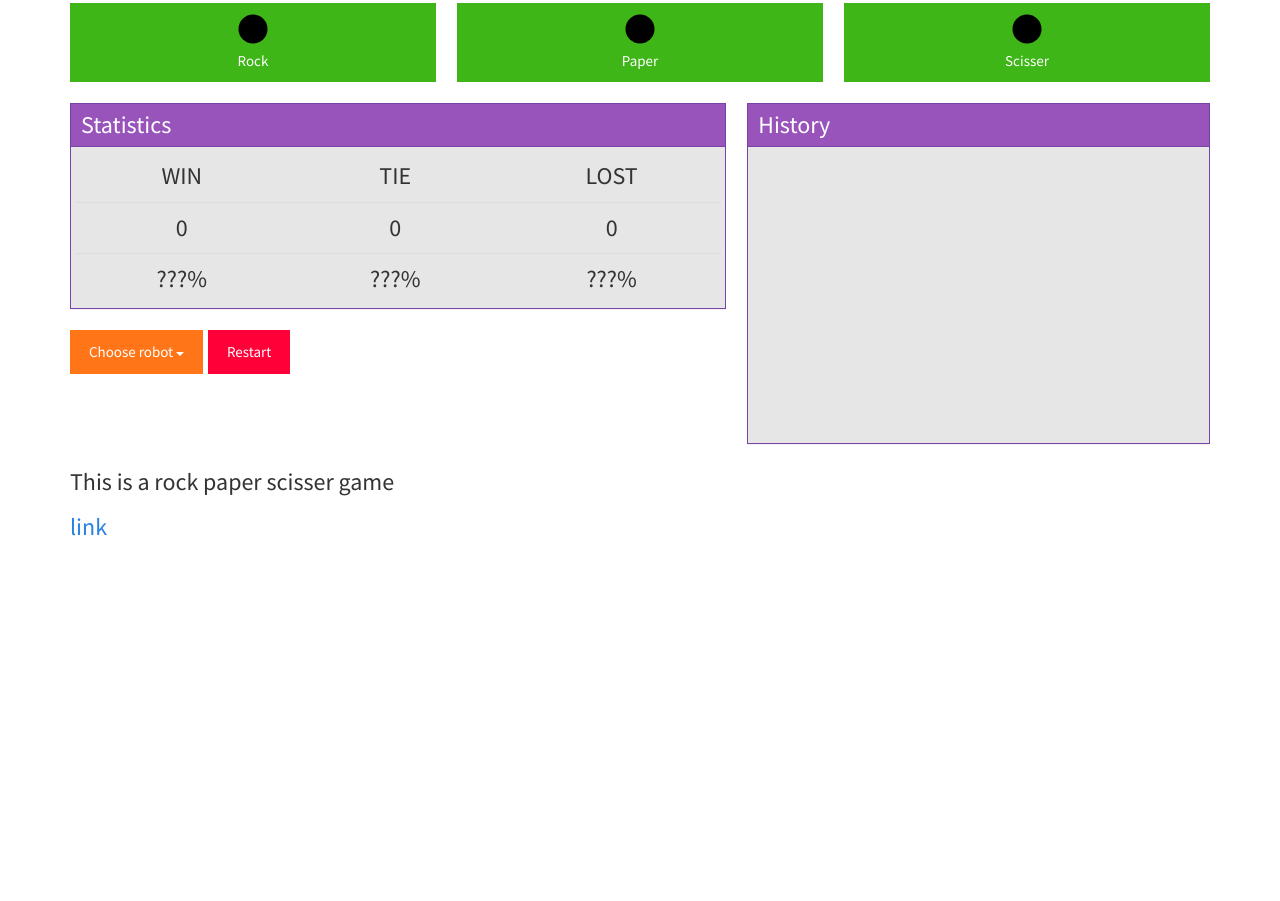
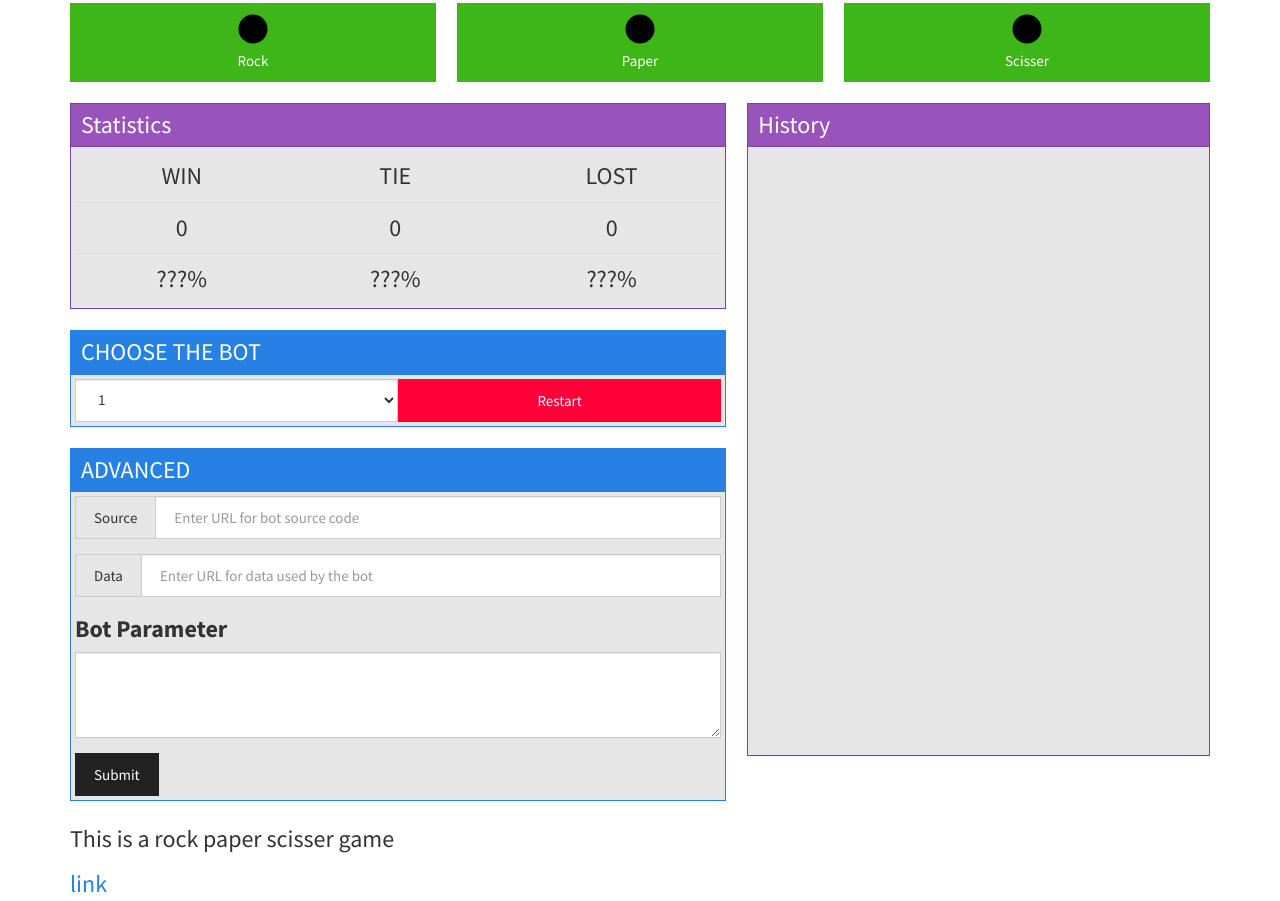
Before and after one commit to lijiaqigreat/rps_ai, a website with bundled scripts: page index.html in a window 1280 px wide. Shown: the part 337-1238 px from the top of the page. Before the commit the page ends 882 px from the top, so only its background shows below. Built offline with nearby package versions, Linux system fonts and the light colour scheme.

Commit message:
update GUI

```diff
--- a/gulpfile.js
+++ b/gulpfile.js
@@ -17,7 +17,6 @@ gulp.task('karma', function (done) {
 
 gulp.task('clean', function(cb)
 {
-  cached.caches={};
 });
 
 gulp.task('less', function () {
@@ -41,7 +40,7 @@ gulp.task('doc',function()
   .pipe(gulp.dest('doc'));
 });
 
-gulp.task('build',['doc'],function(){
+gulp.task('build',['doc','less'],function(){
 });
 //TODO
 /*
@@ -62,6 +61,7 @@ gulp.task('serve', ['build'], function () {
       baseDir: ['./']
     }
   });
+  gulp.watch(['less'],['less',reload]);
   gulp.watch(['index.html','js','css','bots','asset','vendor'], [reload]);
   gulp.watch(['doc/*.md'],['doc',reload]);
 });
--- a/index.html
+++ b/index.html
@@ -121,20 +121,55 @@
                 </table>
               </div>
             </div>
-            <div>
-              <div class="btn-group">
-                <button type="button" class="btn btn-warning dropdown-toggle" data-toggle="dropdown">
-                  Choose robot <span class="caret"></span>
-                </button>
-                <ul class="dropdown-menu" role="menu">
-                  <li><a href="#">Action</a></li>
-                  <li><a href="#">Another action</a></li>
-                  <li><a href="#">Something else here</a></li>
-                  <li class="divider"></li>
-                  <li><a href="#">Separated link</a></li>
-                </ul>
+            <div class="panel panel-primary">
+              <div class="panel-heading">
+                CHOOSE THE BOT
               </div>
-              <a type="button" class="btn btn-danger" href="#">Restart</a>
+              <div class="panel-body">
+
+                <div class="btn-group btn-group-justified" role="group" aria-label="...">
+                  <div class="btn-group" role="group">
+                <select class="form-control">
+                  <option value="">1</option>
+                  <option>2</option>
+                  <option>3</option>
+                  <option>4</option>
+                  <option>5</option>
+                </select>
+                  </div>
+                  <div class="btn-group" role="group">
+                    <button type="button" class="btn btn-danger btn-block" >Restart</button>
+                  </div>
+                </div>
+              </div>
+            </div>
+            <div class="panel panel-primary">
+              <div class="panel-heading">
+                ADVANCED
+              </div>
+              <div class="panel-body">
+                <form role="form">
+
+                  <div class="form-group">
+                    <div class="input-group">
+                      <span class="input-group-addon">Source</span>
+                      <input type="text" class="form-control" placeholder="Enter URL for bot source code"></input>
+                    </div>
+                  </div>
+                  <div class="form-group">
+                    <div class="input-group">
+                      <span class="input-group-addon">Data</span>
+                      <input type="text" class="form-control" placeholder="Enter URL for data used by the bot"></input>
+                    </div>
+                  </div>
+                  <div class="form-group">
+                    <label for="botparam">Bot Parameter</label>
+                    <textarea id="botparam" class="form-control" rows="3"></textarea>
+                  </div>
+                  <button type="submit" class="btn btn-default">Submit</button>
+                </form>
+              </div>
+
             </div>
           </div>
           <div class="col-xs-5">
--- a/less/custom.less
+++ b/less/custom.less
@@ -73,7 +73,7 @@
 #g_hist{
   #gh_scroll{
     overflow-y:auto;
-    height:12em;
+    height:5em;
   }
 }
 
```
Also changed, not shown: css/main.css.
